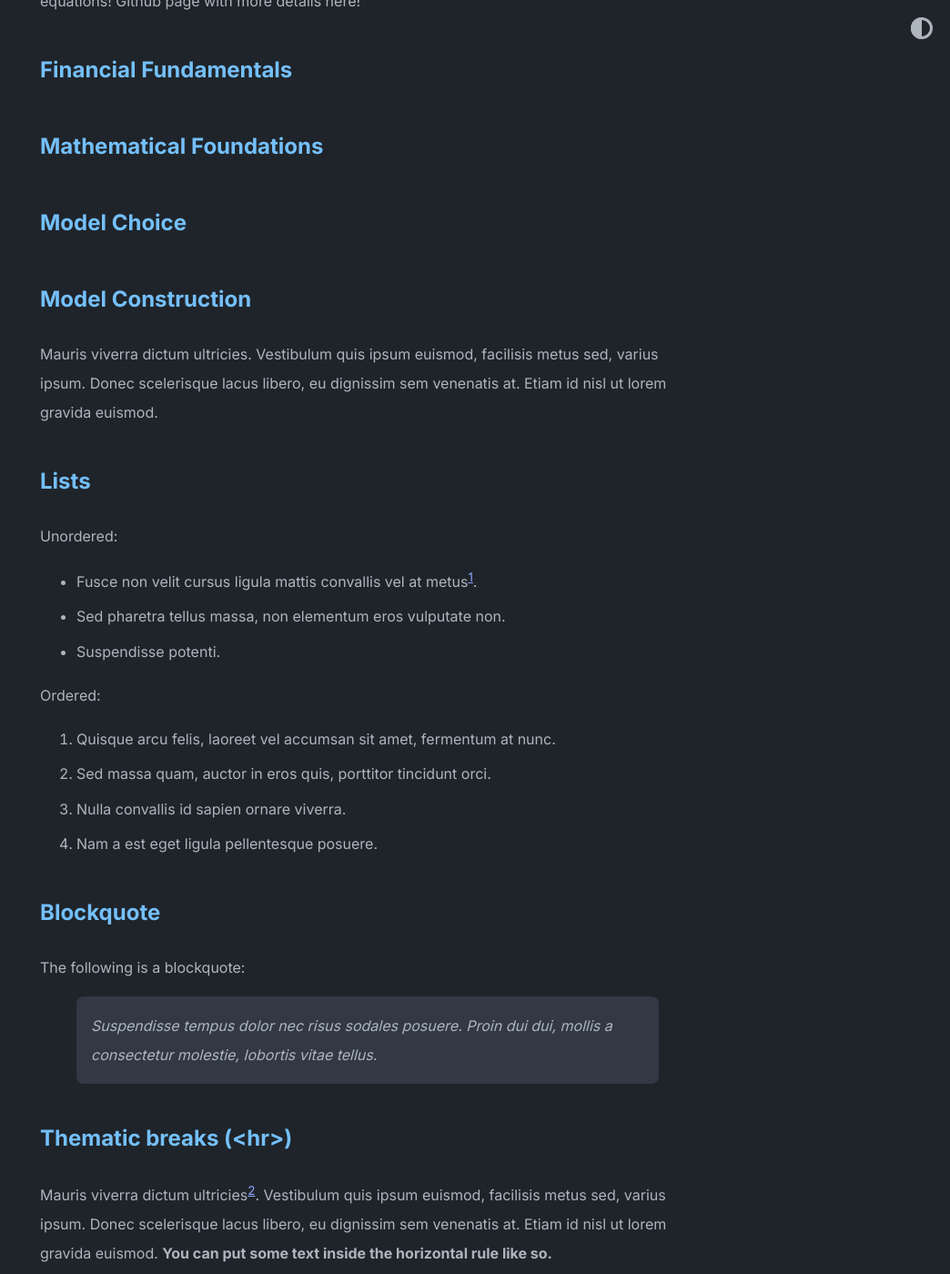
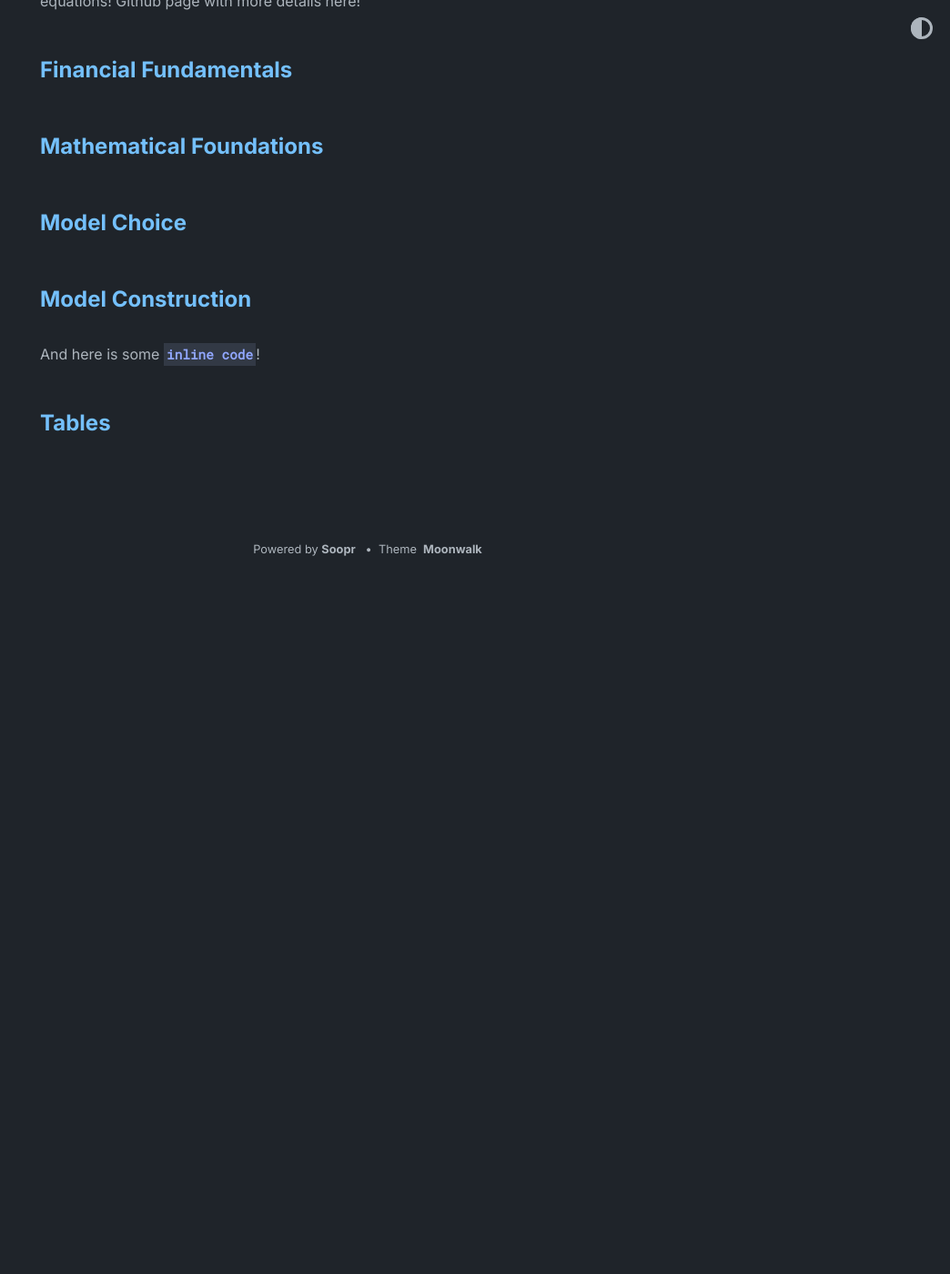
Before and after one commit to wrcarpenter/wcarpenter.github.io, a Jekyll site: the page built from _posts/2024-02-24-rate-models-post.md, in a window 1280 px wide and 1400 px high, scrolled down 393 px. Shown: the whole window at 91% size, without its empty margins (236-1280 px from the left). Built offline with Jekyll 4.4.1, drawn with Linux system fonts in a browser that asks for light colours; after the commit the page ends 1023 px from its top, so only the background shows below that; some of the changed text lies outside the part shown.

````diff
--- a/_posts/2024-02-24-rate-models-post.md
+++ b/_posts/2024-02-24-rate-models-post.md
@@ -18,73 +18,6 @@ Github page with more details here!
 ## Model Construction
 
 
-Mauris viverra dictum ultricies. Vestibulum quis ipsum euismod, facilisis metus sed, varius ipsum. Donec scelerisque lacus libero, eu dignissim sem venenatis at. Etiam id nisl ut lorem gravida euismod.
-
-## Lists
-
-Unordered:
-
-- Fusce non velit cursus ligula mattis convallis vel at metus[^2].
-- Sed pharetra tellus massa, non elementum eros vulputate non.
-- Suspendisse potenti.
-
-Ordered:
-
-1. Quisque arcu felis, laoreet vel accumsan sit amet, fermentum at nunc.
-2. Sed massa quam, auctor in eros quis, porttitor tincidunt orci.
-3. Nulla convallis id sapien ornare viverra.
-4. Nam a est eget ligula pellentesque posuere.
-
-## Blockquote
-
-The following is a blockquote:
-
-> Suspendisse tempus dolor nec risus sodales posuere. Proin dui dui, mollis a consectetur molestie, lobortis vitae tellus.
-
-## Thematic breaks (<hr>)
-
-Mauris viverra dictum ultricies[^3]. Vestibulum quis ipsum euismod, facilisis metus sed, varius ipsum. Donec scelerisque lacus libero, eu dignissim sem venenatis at. Etiam id nisl ut lorem gravida euismod. **You can put some text inside the horizontal rule like so.**
-
----
-{: data-content="hr with text"}
-
-Mauris viverra dictum ultricies. Vestibulum quis ipsum euismod, facilisis metus sed, varius ipsum. Donec scelerisque lacus libero, eu dignissim sem venenatis at. Etiam id nisl ut lorem gravida euismod. **Or you can just have an clean horizontal rule.**
-
----
-
-Mauris viverra dictum ultricies. Vestibulum quis ipsum euismod, facilisis metus sed, varius ipsum. Donec scelerisque lacus libero, eu dignissim sem venenatis at. Etiam id nisl ut lorem gravida euismod. Or you can just have an clean horizontal rule.
-
-## Code
-
-Now some code:
-
-```
-const ultimateTruth = 'follow middlepath';
-console.log(ultimateTruth);
-```
-
 And here is some `inline code`!
 
 ## Tables
-
-Now a table:
-
-| Tables        | Are           | Cool  |
-| ------------- |:-------------:| -----:|
-| col 3 is      | right-aligned | $1600 |
-| col 2 is      | centered      |   $12 |
-| zebra stripes | are neat      |    $1 |
-
-## Images
-
-![theme logo](http://www.abhinavsaxena.com/images/abhinav.jpeg)
-
-This is an image[^4]
-
----
-{: data-content="footnotes"}
-
-[^1]: this is a footnote. You should reach here if you click on the corresponding superscript number.
-[^2]: hey there, don't forget to read all the footnotes!
-[^3]: this is another footnote.
-[^4]: this is a very very long footnote to test if a very very long footnote brings some problems or not; hope that there are no problems but you know sometimes problems arise from nowhere.
````
